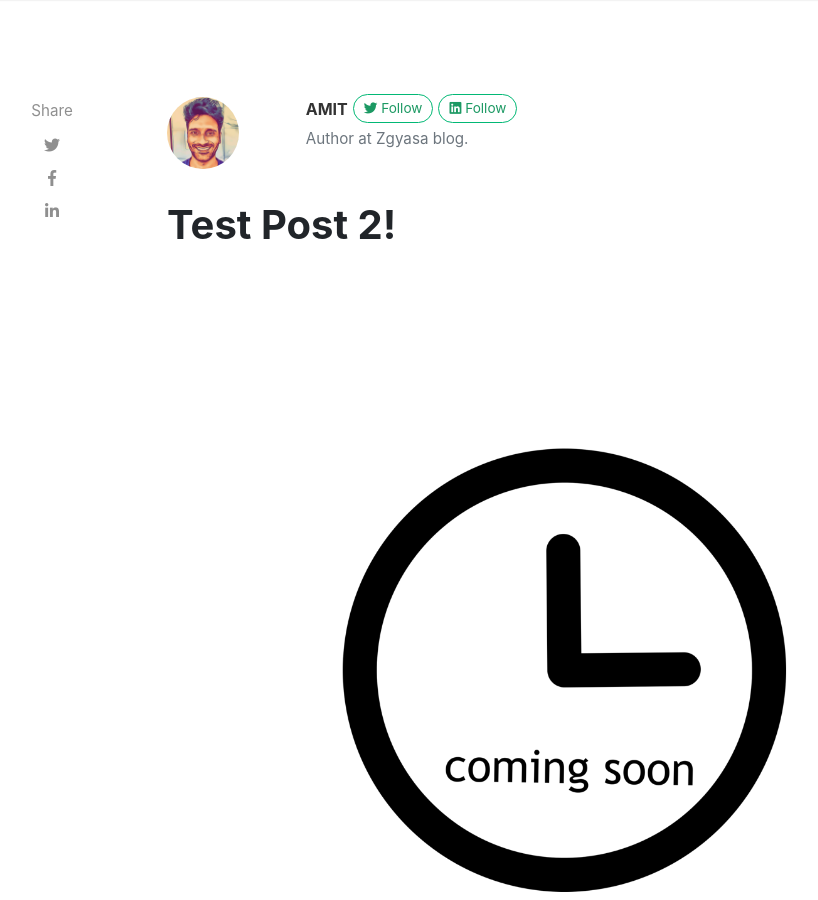
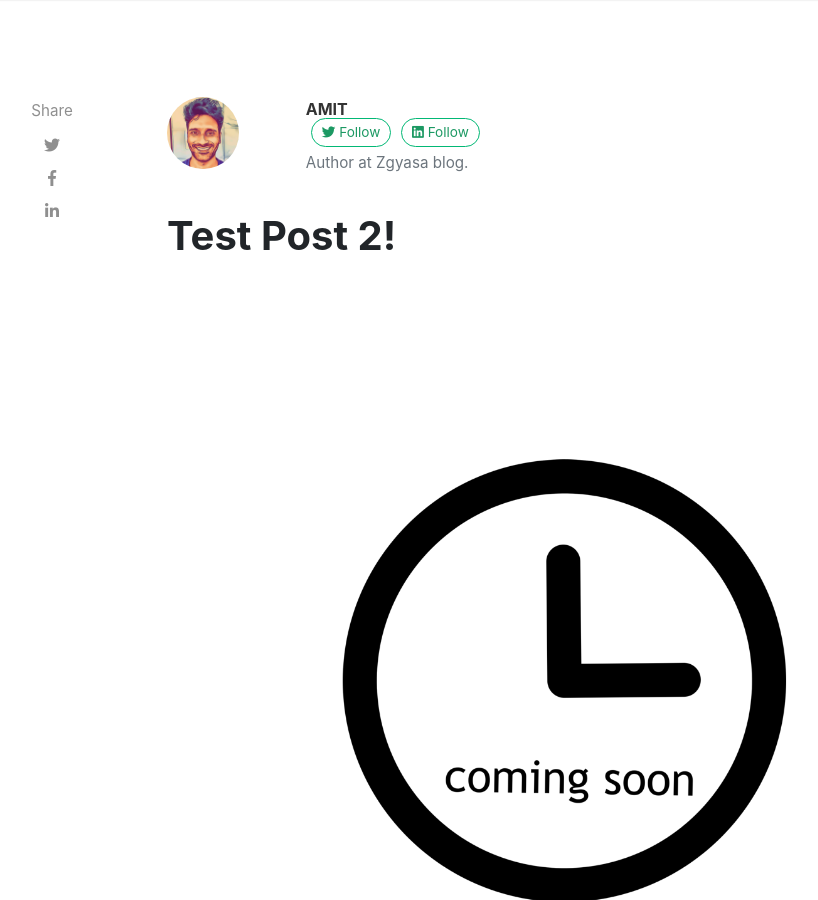
Before and after one commit to luhgit/blog, a Jekyll site: the page built from _posts/2021-05-02-test-post-2.md, in a window 1280 px wide and 900 px high. Shown: the whole window, without its empty margins (118-936 px from the left). Built offline with Jekyll 4.4.1, drawn with Linux system fonts in a browser that asks for light colours; nearby versions of some CDN libraries.

Commit message:
formating author info

```diff
--- a/_layouts/post.html
+++ b/_layouts/post.html
@@ -32,7 +32,10 @@
                         {% endif %}
                     </div>
                     <div class="col-xs-12 col-md-9 col-lg-10 text-center text-md-left">
-                        <a target="_blank" class="link-dark text-uppercase font-weight-bold" href="{{ author.web }}">{{ author.display_name }}</a><a target="_blank" href="{{ author.twitter }}" class="btn follow"><i class="fab fa-twitter"></i> Follow</a><a target="_blank" href="{{ author.linkedin }}" class="btn follow"><i class="fab fa-linkedin"></i> Follow</a>
+                        <a target="_blank" class="link-dark text-uppercase font-weight-bold" href="{{ author.web }}">{{ author.display_name }}</a>
+                        <br>
+                        <a target="_blank" href="{{ author.twitter }}" class="btn follow"><i class="fab fa-twitter"></i> Follow</a>
+                        <a target="_blank" href="{{ author.linkedin }}" class="btn follow"><i class="fab fa-linkedin"></i> Follow</a>
                         <div class="author-description text-secondary">{{ author.description }}</div>
                     </div>
                 </div>
```
